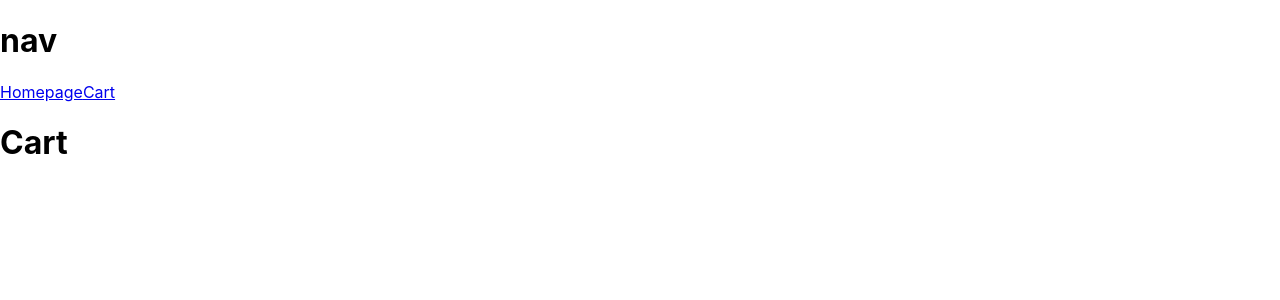
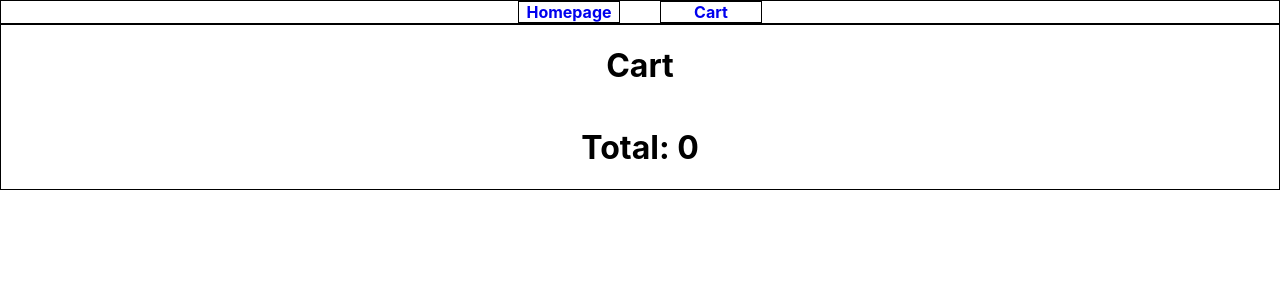
Before and after one commit to Lineles/basic-shop, a React (Create React App) app: page /Cart in a window 1280 px wide. Shown: the top 300 px of the page. Built offline with nearby package versions, Linux system fonts and the light colour scheme.

Commit message:
framework

```diff
--- a/src/App.js
+++ b/src/App.js
@@ -14,7 +14,34 @@ function App() {
   const [CartProducts, setCartProducts] = useState([])
 
   function AddProductToCart (productToAdd) {
-    setCartProducts([...CartProducts, productToAdd])
+
+    const existingProduct = CartProducts.find(product => product.id === productToAdd.id)
+      if(existingProduct !== undefined){
+        handleProductQuantity(existingProduct, true)
+
+      } else {
+        setCartProducts([...CartProducts, {...productToAdd, quantity: 1}])
+      }
+  }
+
+
+  function handleProductQuantity (productToChangeQuantity, increasQuantity) {
+      if(increasQuantity){
+        productToChangeQuantity.quantity += 1;
+      }else{
+        productToChangeQuantity.quantity -= 1;
+      }
+
+        const newCartProductsArray = CartProducts.map(product =>
+          product.id === productToChangeQuantity.id ?
+          {...productToChangeQuantity, quantity: productToChangeQuantity.quantity} : product
+          )
+          setCartProducts(newCartProductsArray)
+  }
+
+  function RemoveProductfromCart (productToRemove) {
+    const newCartProductsArray = CartProducts.filter(product => product.id !== productToRemove.id)
+    setCartProducts(newCartProductsArray)
   }
 
 
@@ -23,8 +50,8 @@ function App() {
     <Navbar />
 
       <Routes>
-        <Route exact path="/products" element={<Homepage /> } />
-        <Route path="/Cart" element={<Cart CartProducts={CartProducts}/> }/>
+        <Route exact path="/products" element={<Homepage AddProductToCart={AddProductToCart}/> } />
+        <Route path="/Cart" element={<Cart CartProducts={CartProducts} RemoveProductfromCart={RemoveProductfromCart} AddProductToCart={AddProductToCart} handleProductQuantity={handleProductQuantity}/> }/>
         <Route path="/products/:id" element={<ProductDetail AddProductToCart={AddProductToCart}/>} />
         <Route path="*" element={<Navigate to="/products" replace /> } />
       </Routes>
--- a/src/Components/Cart/Cart.css
+++ b/src/Components/Cart/Cart.css
@@ -0,0 +1,45 @@
+.Cart-Container{
+    border: solid black 1px;
+    display: flex;
+    flex-direction: column;
+    justify-content: center;
+    align-items: center;
+
+}
+
+.CartItem{
+    border: solid black 1px;
+    display: flex;
+    flex-direction: row;
+    justify-content: space-evenly;
+    align-items: flex-end;
+    height: 150px;
+    width: 60%;
+}
+
+.CartItem-img-box{
+    border: solid black 1px;
+    height: 95%;
+    width: 200px;
+}
+
+.CartItem-img{
+    border: solid black 1px;
+    max-height: 99%;
+    max-width: 99%;
+}
+
+.CartItem-title{
+    border: solid black 1px;
+    font-size: 20px;
+    width: 40%;
+    height: 80%;
+}
+
+.CartItem-quantity{
+    border: solid black 1px;
+}
+
+.CartItem-price{
+    border: solid black 1px;
+}
--- a/src/Components/Cart/Cart.jsx
+++ b/src/Components/Cart/Cart.jsx
@@ -2,12 +2,36 @@ import "./Cart.css"
 
 function Cart (props) {
 
+    const calculateTotal = () => {
+        const total = props.CartProducts.reduce((acc, product) => {
+
+            return acc + (product.price * product.quantity).toFixed(2)
+        }, 0);
+        return total
+    }
+
+
     return(
 
-        <div>
+        <div className="Cart-Container">
 
             <h1> Cart </h1>
+            {props.CartProducts.map(item => (
+                <div className="CartItem">
+                    <div className="CartItem-img-box">
+                        <img src={item.image} alt={item.title} className="CartItem-img"></img>
+                    </div>
+                    <h1 className="CartItem-title">{item.title}</h1>
+                    <p className="CartItem-quantity">{item.quantity}</p>
+                    <p onClick={() => props.AddProductToCart(item)}>+</p>
+                    {item.quantity >= 2 && <p onClick={() => props.handleProductQuantity(item, false)}>-</p>}
+                    <p className="CartItem-price">{item.price}€</p>
+                    <button className="ProductDetail-RemoveItem-button" onClick={() => props.RemoveProductfromCart(item)}>Remove Product</button>
+                </div>
+            )
+            )}
 
+          <h1>Total: {calculateTotal()} </h1>
         </div>
     )
 };
--- a/src/Components/Homepage/Homepage.css
+++ b/src/Components/Homepage/Homepage.css
@@ -4,4 +4,6 @@
     justify-content: center;
     align-items: center;
     flex-wrap: wrap;
+    margin: 30px 80px;
+    gap: 40px;
 }
--- a/src/Components/Navbar/Navbar.css
+++ b/src/Components/Navbar/Navbar.css
@@ -0,0 +1,17 @@
+.Navbar-container{
+    display: flex;
+    flex-direction: row;
+    justify-content: center;
+    align-items: center;
+    border: solid black 1px;
+}
+
+.Navbar-Link{
+    font-size: 16px;
+    width: 100px;
+    border: solid black 1px;
+    text-decoration: none;
+    font-weight: bold;
+    text-align: center;
+    margin: 0px 20px;
+}
--- a/src/Components/Navbar/Navbar.jsx
+++ b/src/Components/Navbar/Navbar.jsx
@@ -5,10 +5,10 @@ function Navbar () {
 
     return(
 
-        <div>
-            <h1>nav</h1>
-            <Link to="/" >Homepage</Link>
-            <Link to="/Cart" >Cart</Link>
+        <div className="Navbar-container">
+
+            <Link to="/" className="Navbar-Link">Homepage</Link>
+            <Link to="/Cart" className="Navbar-Link">Cart</Link>
 
         </div>
     )
--- a/src/Components/ProductDetail/ProductDetail.css
+++ b/src/Components/ProductDetail/ProductDetail.css
@@ -0,0 +1,38 @@
+
+
+.ProductDetail-Container{
+    border: solid black 1px;
+    display: flex;
+    flex-direction: row;
+    align-items: center;
+    justify-content: center;
+    gap: 100px;
+    padding: 30px 110px;
+}
+
+.ProductDetail-image{
+    border: solid black 1px;
+    height: 368px;
+    padding: 20px;
+    border-radius: 60px;
+}
+
+.ProductDetail-Info-box{
+    border: solid black 1px;
+}
+
+.ProductDetail-Title{
+    border: solid black 1px;
+}
+
+.ProductDetail-description{
+    border: solid black 1px;
+}
+
+.ProductDetail-price{
+    border: solid black 1px;
+}
+
+.ProductDetail-addToCart-button{
+    border: solid black 1px;
+}
--- a/src/Components/ProductDetail/ProduktDetail.jsx
+++ b/src/Components/ProductDetail/ProduktDetail.jsx
@@ -14,15 +14,17 @@ function ProductDetail (props) {
     useEffect(() => {
         axios.get(`https://fakestoreapi.com/products/${id}`)
         .then(response => setSelectetProduct(response.data))
-    }, );
+    },  );
     return(
 
-        <div>
-                <img className="Products-image" src={selectetProduct?.image} alt={selectetProduct?.title} />
-                <h1 className="Products-h1"> This is our {selectetProduct?.title} </h1>
-                <p>{selectetProduct?.description}</p>
-                <p>{selectetProduct?.price}</p>
-                <button onClick={() => props.AddProductToCart(selectetProduct)}>Add to Cart</button>
+        <div className="ProductDetail-Container">
+                <img className="ProductDetail-image" src={selectetProduct?.image} alt={selectetProduct?.title} />
+                <div className="ProductDetail-Info-box">
+                    <h1 className="ProductDetail-Title"> This is our {selectetProduct?.title} </h1>
+                    <p className="ProductDetail-description">{selectetProduct?.description}</p>
+                    <p className="ProductDetail-price">{selectetProduct?.price}</p>
+                    <button className="ProductDetail-addToCart-button" onClick={() => props.AddProductToCart(selectetProduct)}>Add to Cart</button>
+                </div>
         </div>
     )
 };
--- a/src/Components/Products/Products.css
+++ b/src/Components/Products/Products.css
@@ -1,20 +1,41 @@
 .Products-div{
+    overflow: hidden;
     border: solid black;
     display: flex;
     flex-direction: column;
     justify-content: flex-start;
     align-items: center;
-    width: 250px;
+    width: 270px;
     height: 500px;
     overflow: hidden;
+    border-radius: 24px;
+    text-decoration: none;
 }
 
+.Products-image-div{
+    width: 200px;
+    margin: auto;
+    padding: 5px 0px;
+
+}
 .Products-image{
     border: solid black;
-    width: 200px;
+    width: 100%;
+    max-height: 280px;
 }
 
-.Products-image{
+.Products-h1{
     border: solid black;
-    width: 200px;
+    font-size: 20px;
+    margin: 8px;
+    text-align: center;
+    color: black;
 }
+
+.Products-description{
+    border: solid black;
+}
+
+.Products-price{
+    border: solid black;
+}
--- a/src/Components/Products/Products.jsx
+++ b/src/Components/Products/Products.jsx
@@ -10,10 +10,15 @@ function Products (props) {
         <Link
             to={`/products/${props.id}`}
             className="Products-div">
+            <div className="Products-image-div">
                 <img className="Products-image" src={props.image} alt={props.title} />
+            </div>
                 <h1 className="Products-h1"> This is our {props.title} </h1>
-                <p>{props.description}</p>
-                <p>{props.price}</p>
+                {/* <p className="Products-description">{props.description}</p> */}
+            <div>
+                <p className="Products-price">{props.price} €</p>
+
+            </div>
         </Link>
 
     );
```
